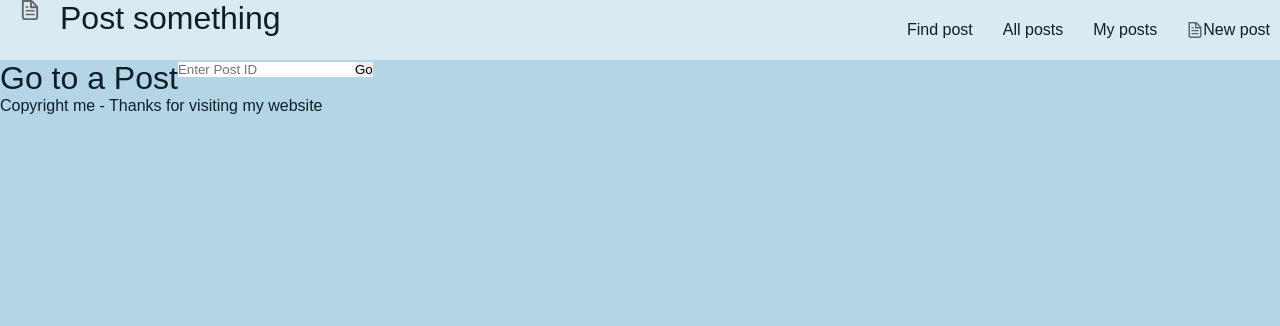
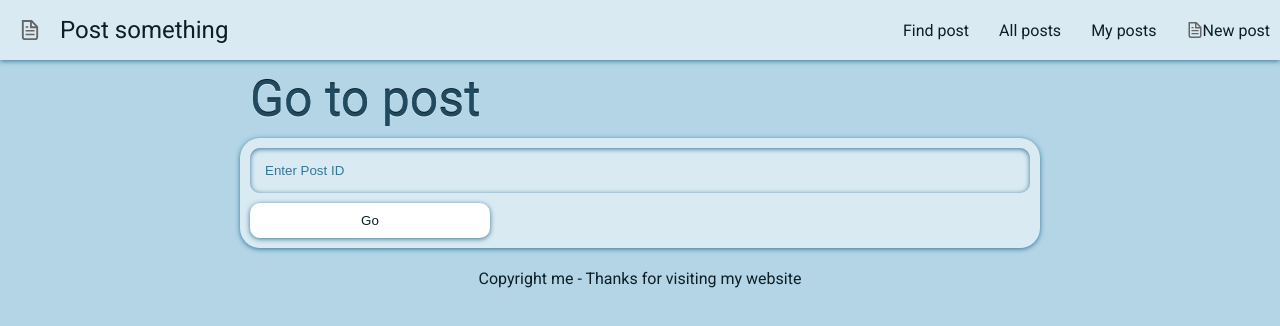
Before and after one commit to xep97/post-thing, a Next.js app: page /find in a window 1280 px wide. Shown: the top 326 px of the page. Built offline with nearby package versions, Linux system fonts and the light colour scheme; a web font is replaced by a local one.

Commit message:
added more stuff again

```diff
--- a/src/app/create/page.jsx
+++ b/src/app/create/page.jsx
@@ -5,7 +5,7 @@ export default function page() {
   return (
     <>
         <div>
-            <h1>Create new post</h1>
+          <h1 className="page-title">Create new post</h1>
             <div>
                 <NewPost />
             </div>
--- a/src/app/find/page.jsx
+++ b/src/app/find/page.jsx
@@ -16,20 +16,20 @@ export default function PostRedirectPage() {
   };
 
   return (
-    <div className="flex flex-col items-center justify-center min-h-screen p-4">
-      <h1 className="text-2xl font-bold mb-4">Go to a Post</h1>
+    <div className="post-page">
+      <h1 className="page-title">Go to post</h1>
 
-      <form onSubmit={handleSubmit} className="w-full max-w-md">
+      <form onSubmit={handleSubmit} className="new-post">
         <input
           type="text"
           placeholder="Enter Post ID"
           value={postId}
           onChange={(e) => setPostId(e.target.value)}
-          className="w-full p-2 border rounded mb-4"
+          className="input-text"
         />
         <button
           type="submit"
-          className="w-full bg-blue-600 text-white p-2 rounded hover:bg-blue-700"
+          className="button"
         >
           Go
         </button>
--- a/src/app/globals.css
+++ b/src/app/globals.css
@@ -38,7 +38,10 @@
 body {
   background: var(--bg-1);
   color: var(--fg-1);
-  font-family: Arial, Helvetica, sans-serif;
+  font-family: "Roboto", sans-serif;
+}
+a {
+  color: var(--fg-2);
 }
 
 .flex {
@@ -61,12 +64,14 @@ body {
   flex-direction: row;
   justify-content: space-between;
   height: 60px;
+  box-shadow: 0 1px 5px var(--fg-3);
 }
 .header-logo {
   display: flex;
   flex-direction: row;
   text-decoration: none;
   color: var(--fg-1);
+  align-items: center;
 }
 .header-nav {
   display: flex;
@@ -85,6 +90,24 @@ body {
   background-color: var(--bg-3);
 }
 
+.footer {
+  height: 60px;
+  display: flex;
+  flex-direction: row;
+  align-items: center;
+  justify-content: center;
+}
+
+.page-title {
+  width: 100%;
+  max-width: 800px;
+  justify-self: center;
+  padding: 10px;
+  font-size: 50px;
+  color: var(--fg-2);
+  text-shadow: 0px 1px 0px var(--bg-2), 0px -1px 0px var(--fg-1);
+}
+
 
 
 .new-post {
@@ -98,22 +121,23 @@ body {
   border-radius: 20px;
   overflow: hidden;
   padding: 10px;
+  box-shadow: 0 1px 5px var(--fg-3);
 }
 .new-post .label {
 
 }
-.new-post .input-text {
+.input-text {
   padding: 15px;
   background-color: var(--bg-2);
   color: var(--fg-1);
-  box-shadow: inset 0 0 10px black;
+  box-shadow: inset 0 1px 5px var(--fg-3);
   border-radius: 10px;
 }
 .new-post .textarea {
   padding: 10px;
   background-color: var(--bg-2);
   color: var(--fg-1);
-  box-shadow: inset 0 0 10px black;
+  box-shadow: inset 0 1px 5px var(--fg-3);
   border-radius: 10px;
   max-width: 100%;
   min-width: 100%;
@@ -129,8 +153,9 @@ body {
   width: 100%;
   max-width: 240px;
   padding: 10px;
-  background-color: var(--bg-3);
+  background-color: var(--bg-2);
   color: var(--fg-1);
+  box-shadow: inset 0 1px 5px var(--fg-3);
   border-radius: 10px;
 }
 .new-post .input-slider {
@@ -140,7 +165,7 @@ body {
   appearance: none;
   height: 20px;
   background-image: linear-gradient(to right, hsl(0, 75%, 50%) 0%, hsl(90, 75%, 50%) 25%, hsl(180, 75%, 50%) 50%, hsl(270, 75%, 50%) 75%, hsl(360, 75%, 50%) 100%);
-  box-shadow: inset 0px 0px 5px rgba(0, 0, 0, 0.5);
+  box-shadow: inset 0 1px 5px var(--fg-3);
   border-radius: 10px;
 }
 .input-slider::-webkit-slider-thumb {
@@ -148,19 +173,19 @@ body {
   appearance: none;
   width: 30px;
   height: 30px;
-  background: var(--fg-1);
+  background: var(--fg-3);
   cursor: pointer;
-  box-shadow: 0px 1px 4px rgba(0, 0, 0, 0.5);
+  box-shadow: 0 1px 5px var(--fg-3);
   border-radius: 5px;
 }
 
 .input-slider::-moz-range-thumb {
   width: 30px;
   height: 30px;
-  background: var(--fg-1);
+  background: var(--fg-3);
   cursor: pointer;
   border: none;
-  box-shadow: 0px 1px 4px rgba(0, 0, 0, 0.5);
+  box-shadow: 0 1px 5px var(--fg-3);
   border-radius: 5px;
 
 }
@@ -174,6 +199,7 @@ body {
   width: 100%;
   max-width: 240px;
   border-radius: 10px;
+  box-shadow: 0 1px 5px var(--fg-3);
 }
 .new-post .button {
   padding: 10px;
@@ -182,6 +208,7 @@ body {
   width: 100%;
   max-width: 240px;
   border-radius: 10px;
+  box-shadow: 0 1px 5px var(--fg-3);
 }
 
 
@@ -196,6 +223,15 @@ body {
     background-color: var(--bg-2);
     width: 100%;
     max-width: 800px;
+    border-radius: 20px;
+    padding: 10px 20px;
+    display: flex;
+    flex-direction: column;
+    gap: 10px;
+    box-shadow: 0 1px 5px var(--fg-3);
+}
+.post .post-title {
+  text-decoration: none;
 }
 .post .button {
   padding: 10px;
--- a/src/app/my-posts/page.jsx
+++ b/src/app/my-posts/page.jsx
@@ -45,7 +45,7 @@ export default function MyPostsPage() {
 
   return (
     <div className="post-list">
-      <h1 className="text-2xl font-bold mb-4">My Posts</h1>
+      <h1 className="page-title">My Posts</h1>
 
       {posts.length === 0 && <p>No posts found for this author.</p>}
 
--- a/src/app/page.js
+++ b/src/app/page.js
@@ -2,20 +2,20 @@ import Image from "next/image";
 
 export default function Home() {
   return (
-    <div className="flex min-h-screen items-center justify-center bg-zinc-50 font-sans dark:bg-black">
-      <main className="flex min-h-screen w-full max-w-3xl flex-col items-center justify-between py-32 px-16 bg-white dark:bg-black sm:items-start">
+    <div className="">
+      <main className="">
 
-        <div className="flex flex-col items-center gap-6 text-center sm:items-start sm:text-left">
-          <h1 className="max-w-xs text-3xl font-semibold leading-10 tracking-tight text-black dark:text-zinc-50">
+        <div className="">
+          <h1 className="">
             TimePost
           </h1>
-          <p className="max-w-md text-lg leading-8 text-zinc-600 dark:text-zinc-400">
+          <p className="">
             Make a post and choose when it should be visible for people to see{" "}
 
           </p>
-          <div className="flex flex-col gap-4 text-base font-medium sm:flex-row">
+          <div className="">
             <a
-              className="flex h-12 w-full items-center justify-center gap-2 rounded-full bg-foreground px-5 text-background transition-colors hover:bg-[#383838] dark:hover:bg-[#ccc] md:w-[200px]"
+              className=""
               href="create"
               rel="noopener noreferrer"
             >
@@ -29,18 +29,18 @@ export default function Home() {
               Create a post
             </a>
             <a
-              className="flex h-12 w-full items-center justify-center rounded-full border border-solid border-black/[.08] px-5 transition-colors hover:border-transparent hover:bg-black/[.04] dark:border-white/[.145] dark:hover:bg-[#1a1a1a] md:w-[200px]"
+              className=""
               href="find"
               rel="noopener noreferrer"
             >
               Find a post
             </a>
           </div>
-          <p className="max-w-md text-lg leading-8 text-zinc-600 dark:text-zinc-400">
+          <p className="">
             By using this website you agree to the{" "}
             <a
               href="/"
-              className="font-medium text-zinc-950 dark:text-zinc-50"
+              className=""
             >
               terms of use
             </a>
--- a/src/app/posts/page.jsx
+++ b/src/app/posts/page.jsx
@@ -25,7 +25,7 @@ export default function PostsPage() {
 
   return (
     <div className="post-list">
-      <h1 className="text-2xl font-bold mb-4">Posts</h1>
+      <h1 className="page-title">Posts</h1>
 
       {loading && <p>Loading…</p>}
 
--- a/src/app/terms/page.jsx
+++ b/src/app/terms/page.jsx
@@ -2,6 +2,14 @@ import React from 'react'
 
 export default function page() {
   return (
-    <div>Terms</div>
+    <div>
+      <h1 className="page-title">Terms of use</h1>
+      <p>You are responsible for anything you post and do here on this site.</p>
+      <p>Anything you post here is public and visible for anyone.</p>
+      <p>The website's owner is not responsible for anything posted by users on this website.</p>
+      <p>Your posts can be modified or deleted at any time without any notice.</p>
+      <p>This website is under development and might have bugs.</p>
+      <p>Project made just for fun.</p>
+    </div>
   )
 }
--- a/src/components/Footer.jsx
+++ b/src/components/Footer.jsx
@@ -3,9 +3,9 @@ import React from 'react'
 export default function () {
   return (
     <>
-        <div>
+        <footer className="footer">
             <p>Copyright me - Thanks for visiting my website</p>
-        </div>
+        </footer>
     </>
   )
 }
--- a/src/components/Header.jsx
+++ b/src/components/Header.jsx
@@ -14,7 +14,7 @@ export default function Header() {
                 height={20}
                 priority
               />
-              <h1>Post something</h1>
+              <h2>Post something</h2>
             </a>
 
             <nav className="header-nav">
--- a/src/components/NewPost.jsx
+++ b/src/components/NewPost.jsx
@@ -53,6 +53,11 @@ export default function PostUploader() {
 
   // 🌈 NEW: hue slider 0–360
   const [hue, setHue] = useState(180);
+  // Update CSS variable when hue changes
+    useEffect(() => {
+      document.documentElement.style.setProperty("--hue", hue);
+    }, [hue]);
+
 
   const [loading, setLoading] = useState(false);
   const [message, setMessage] = useState("");
@@ -122,8 +127,6 @@ export default function PostUploader() {
 
   return (
     <div className="">
-      <h2 className="">Create Post</h2>
-
       <form onSubmit={handleSubmit} className="new-post">
 
         <input
@@ -160,7 +163,7 @@ export default function PostUploader() {
           onChange={(e) => setAvailableTo(e.target.value)}
         />
 
-
+        <label className="label">Your user ID. Save it and/or replace it to login with another account.</label>
         <input
           type="text"
           className="input-text"
@@ -183,7 +186,6 @@ export default function PostUploader() {
           onChange={(e) => setHue(Number(e.target.value))}
           className="input-slider"
         />
-        <div className="">Hue: {hue}°</div>
 
         {/* Font Selector */}
         <label className="">Choose Font</label>
@@ -199,6 +201,7 @@ export default function PostUploader() {
           ))}
         </select>
 
+        <label className="label">By submitting a post you agree to the <a href="terms" target="_blank">terms of service</a>.</label>
 
         <button
           type="submit"
--- a/src/components/PostCard.jsx
+++ b/src/components/PostCard.jsx
@@ -86,8 +86,9 @@ export default function PostCard({ post, onDeleted }) {
 
       {showContent && (
         <>
-          <Link href={`/posts/${post.post_id}`}>
-            <h2
+        <h2>
+          <Link
+              href={`/posts/${post.post_id}`}
               className="post-title"
               style={{
                 color: textColor,
@@ -95,8 +96,9 @@ export default function PostCard({ post, onDeleted }) {
               }}
             >
               {post.name}
-            </h2>
           </Link>
+        </h2>
+
 
           <p
             className="mt-2"
```
